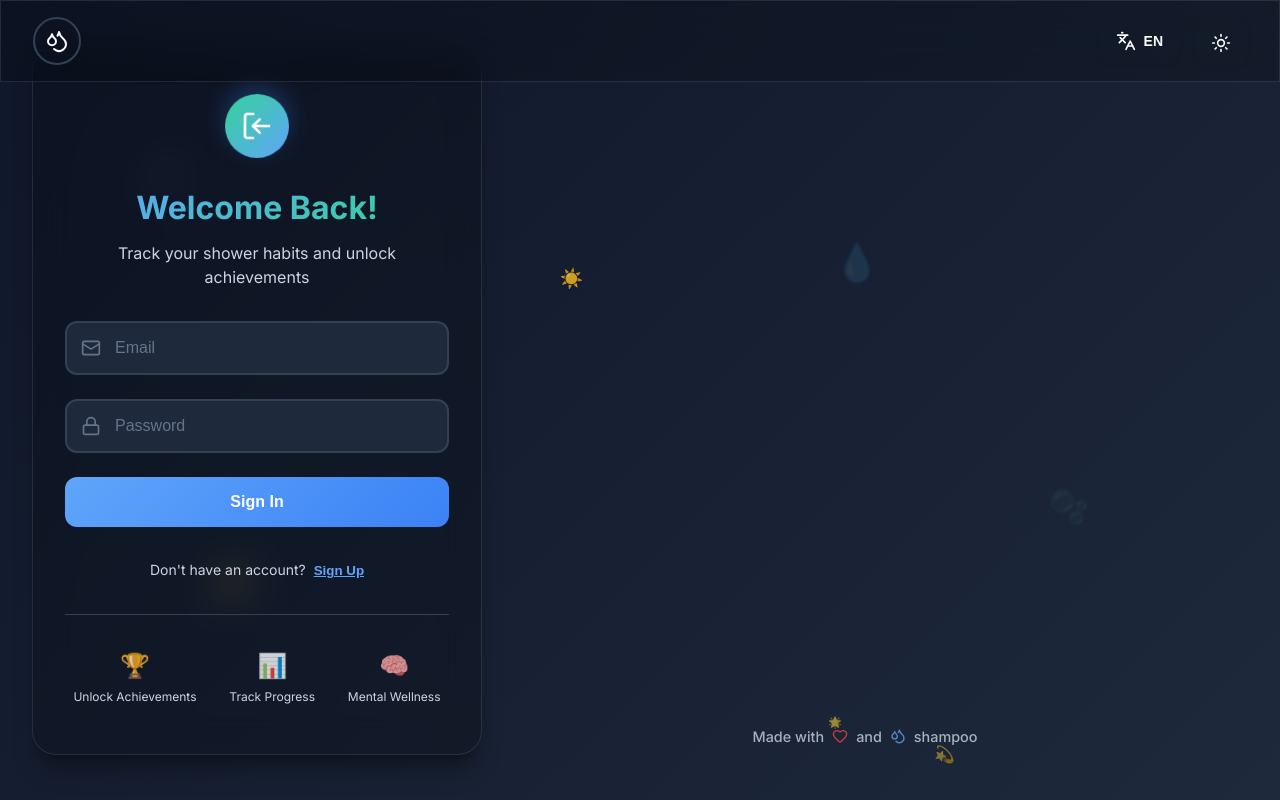
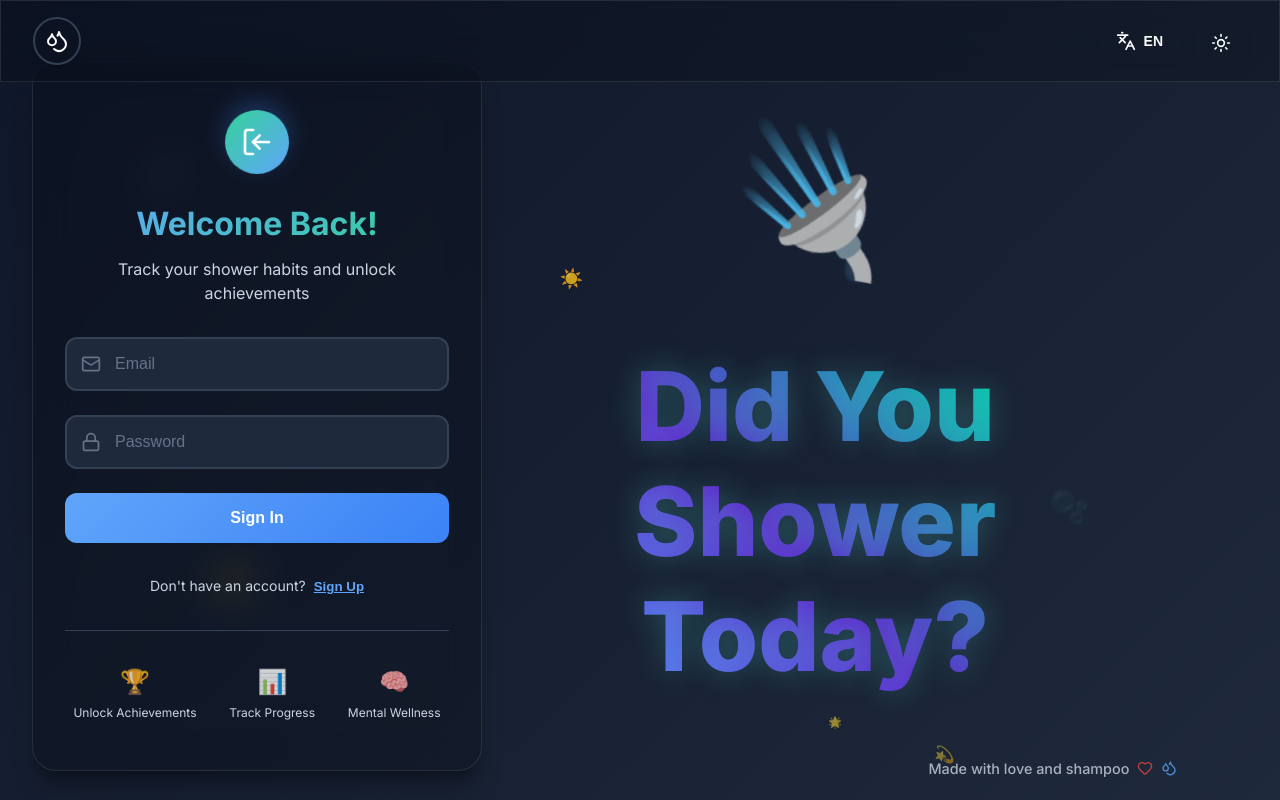
Before and after one commit to cnehm006/didyoushowertoday, a React (Create React App) app: page /login in a window 1280 px wide. Built offline with nearby package versions, Linux system fonts and the light colour scheme; no server answers.

Commit message:
title page shtuff

```diff
--- a/src/components/AuthPage.css
+++ b/src/components/AuthPage.css
@@ -1,13 +1,22 @@
 .auth-page {
-  min-height: 100vh;
-  padding-top: 80px;
+  height: 100vh;
   display: flex;
   align-items: center;
   justify-content: center;
   background: linear-gradient(135deg, var(--bg-primary) 0%, var(--bg-secondary) 100%);
   position: relative;
   overflow: hidden;
-  padding: 2rem;
+  padding: 2rem 2rem 0 2rem;
+}
+
+.auth-layout {
+  display: flex;
+  width: 100%;
+  max-width: 1600px;
+  height: 100%;
+  align-items: center;
+  justify-content: space-between;
+  gap: 120px;
 }
 
 .auth-background {
@@ -47,11 +56,60 @@
   filter: blur(1px);
 }
 
+.auth-title-section {
+  position: relative;
+  z-index: 2;
+  flex: 1;
+  display: flex;
+  flex-direction: column;
+  align-items: center;
+  justify-content: flex-start;
+  text-align: center;
+  padding: 2rem 2rem 0 2rem;
+  height: 100%;
+  width: 100%;
+  padding-top: 4rem;
+}
+
+.title-icon {
+  font-size: 8rem;
+  margin-bottom: 3rem;
+  opacity: 0.9;
+}
+
+.big-title {
+  font-size: 6rem;
+  font-weight: 900;
+  color: var(--text-primary);
+  margin: 0;
+  line-height: 1.2;
+  background: linear-gradient(45deg, #4ecdc4, #45b7d1, #54a0ff, #5f27cd, #00d4aa, #0099cc, #66ccff, #00bfff);
+  background-size: 400% 400%;
+  -webkit-background-clip: text;
+  -webkit-text-fill-color: transparent;
+  background-clip: text;
+  animation: gradientShift 8s ease infinite;
+  text-shadow: 0 0 30px rgba(78, 205, 196, 0.3);
+  word-wrap: break-word;
+  max-width: 100%;
+}
+
+@keyframes gradientShift {
+  0% { background-position: 0% 50%; }
+  50% { background-position: 100% 50%; }
+  100% { background-position: 0% 50%; }
+}
+
+.big-subtitle {
+  display: none;
+}
+
 .auth-container {
   position: relative;
   z-index: 2;
   width: 100%;
   max-width: 450px;
+  flex-shrink: 0;
 }
 
 .auth-card {
@@ -244,6 +302,36 @@
     padding: 1rem;
   }
 
+  .auth-layout {
+    flex-direction: column;
+    height: auto;
+    gap: 2rem;
+    padding: 1rem;
+  }
+
+  .auth-title-section {
+    order: -1;
+    padding: 1rem;
+  }
+
+  .title-icon {
+    font-size: 5rem;
+    margin-bottom: 1.5rem;
+  }
+
+  .big-title {
+    font-size: 3.5rem;
+    margin-bottom: 0.5rem;
+  }
+
+  .big-subtitle {
+    font-size: 1.1rem;
+  }
+
+  .auth-container {
+    max-width: 100%;
+  }
+
   .auth-card {
     padding: 2rem 1.5rem;
   }
--- a/src/components/AuthPage.tsx
+++ b/src/components/AuthPage.tsx
@@ -104,7 +104,9 @@ const AuthPage: React.FC = () => {
         </motion.div>
       </div>
 
-      <div className="auth-container">
+      <div className="auth-layout">
+        {/* Left Side - Auth Form */}
+        <div className="auth-container">
         <motion.div
           className="auth-card glass"
           initial={{ opacity: 0, y: 50 }}
@@ -240,6 +242,38 @@ const AuthPage: React.FC = () => {
         </motion.div>
       </div>
 
+        {/* Right Side - Big Title */}
+        <motion.div
+          className="auth-title-section"
+          initial={{ opacity: 0, x: 50 }}
+          animate={{ opacity: 1, x: 0 }}
+          transition={{ duration: 0.8, delay: 0.3 }}
+        >
+          <motion.div
+            className="title-icon"
+            animate={{
+              rotate: [0, 360],
+              scale: [1, 1.1, 1]
+            }}
+            transition={{
+              duration: 4,
+              repeat: Infinity,
+              ease: "easeInOut"
+            }}
+          >
+            🚿
+          </motion.div>
+          <motion.h1
+            className="big-title"
+            initial={{ opacity: 0, y: 30 }}
+            animate={{ opacity: 1, y: 0 }}
+            transition={{ duration: 0.8, delay: 0.5 }}
+          >
+            {t('title')}
+          </motion.h1>
+        </motion.div>
+      </div>
+
       <Footer />
     </div>
   );
--- a/src/components/Footer.tsx
+++ b/src/components/Footer.tsx
@@ -1,9 +1,12 @@
 import React from 'react';
 import { motion } from 'framer-motion';
 import { Heart, Droplets } from 'lucide-react';
+import { useLanguage } from '../contexts/LanguageContext';
 import './Footer.css';
 
 const Footer: React.FC = () => {
+  const { t } = useLanguage();
+
   return (
     <motion.footer
       className="footer"
@@ -13,7 +16,7 @@ const Footer: React.FC = () => {
     >
       <div className="footer-content">
         <div className="footer-text">
-          Made with
+          {t('madeWithLove')}
           <motion.span
             className="heart-icon"
             animate={{ scale: [1, 1.2, 1] }}
@@ -21,7 +24,6 @@ const Footer: React.FC = () => {
           >
             <Heart size={16} />
           </motion.span>
-          and
           <motion.span
             className="shampoo-icon"
             animate={{ rotate: [0, 5, -5, 0] }}
@@ -29,7 +31,6 @@ const Footer: React.FC = () => {
           >
             <Droplets size={16} />
           </motion.span>
-          shampoo
         </div>
       </div>
     </motion.footer>
--- a/src/contexts/LanguageContext.tsx
+++ b/src/contexts/LanguageContext.tsx
@@ -159,7 +159,11 @@ const translations = {
     "6pm": "6:00 PM",
     "7pm": "7:00 PM",
     "8pm": "8:00 PM",
-    "9pm": "9:00 PM"
+    "9pm": "9:00 PM",
+
+    // Footer
+    madeWithLove: "Made with love and shampoo",
+    madeWithLoveFr: "Fait avec amour et shampooing"
   },
   fr: {
     title: "As-tu pris une douche aujourd'hui?",
@@ -308,7 +312,11 @@ const translations = {
     "6pm": "18h00",
     "7pm": "19h00",
     "8pm": "20h00",
-    "9pm": "21h00"
+    "9pm": "21h00",
+
+    // Footer
+    madeWithLove: "Fait avec amour et shampooing",
+    madeWithLoveFr: "Fait avec amour et shampooing"
   }
 };
 
```
